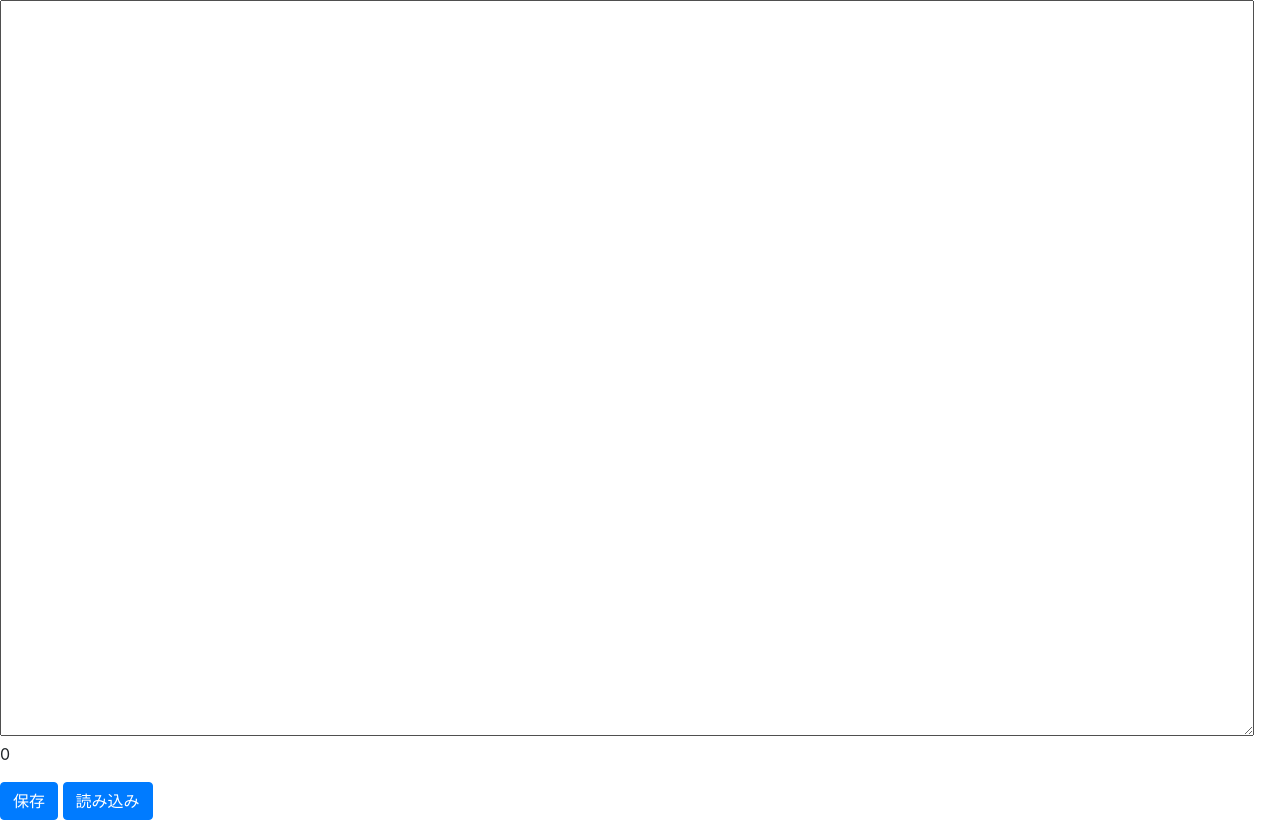
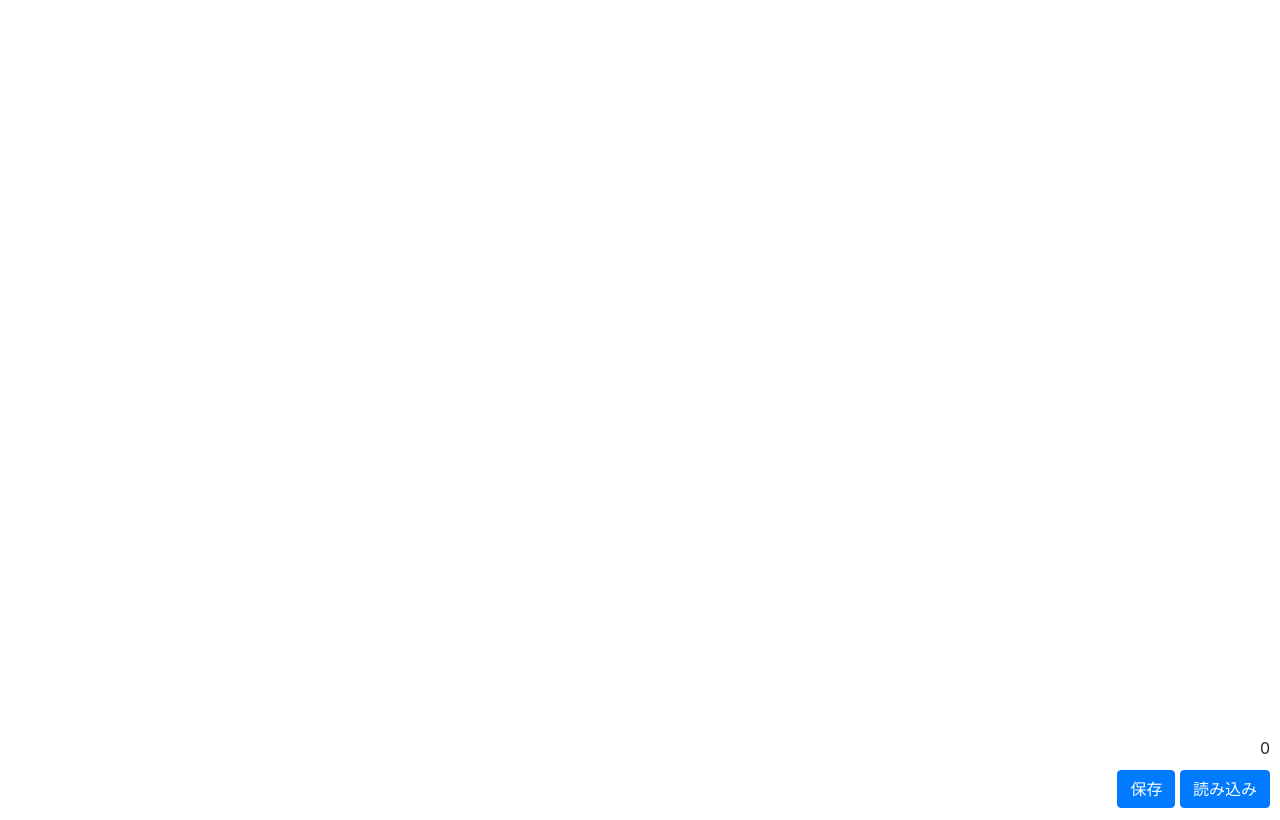
Before and after one commit to muda3/notepad, a website: page index.html in a window 1280 px wide. Drawn offline with nearby package versions, Linux system fonts and the light colour scheme.

Commit message:
align right

```diff
--- /dev/null
+++ b/fs.js
@@ -0,0 +1,3 @@
+function save() {
+    const
+}
--- a/index.html
+++ b/index.html
@@ -12,12 +12,12 @@
 </head>
 
 <body>
-    <div class="input">
-        <textarea id="text" onkeyup="ShowLength(value);"></textarea>
+    <textarea id="text" onkeyup="ShowLength(value);"></textarea>
+    <p class="strcount"> 0</p>
+    <div class="button">
+        <button type="button" class="btn btn-primary" id="save">保存</button>
+        <button type="button" class="btn btn-primary" id="load">読み込み</button>
     </div>
-    <p id="strcount">0</p>
-    <button type="button" class="btn btn-primary">保存</button> <button type="button"
-        class="btn btn-primary">読み込み</button>
 
     <script src="str.js"></script>
     <script src="https://code.jquery.com/jquery-3.3.1.slim.min.js"
--- a/main.css
+++ b/main.css
@@ -1,8 +1,17 @@
 textarea {
-    width: 98vw;
-    height: 92vh;
-    resize: none
+    width: 100%;
+    height: 90vh;
+    resize: none!important;
+    border: none;
+    border-radius: 0
+
 }
-btn-primary {
-    float: right;
+
+.strcount {
+    margin: 10px;
+    text-align: right
 }
+.button{
+    text-align: right;
+    margin: 10px
+}
```
Also changed, not shown: str.js (line endings or trailing spaces).
